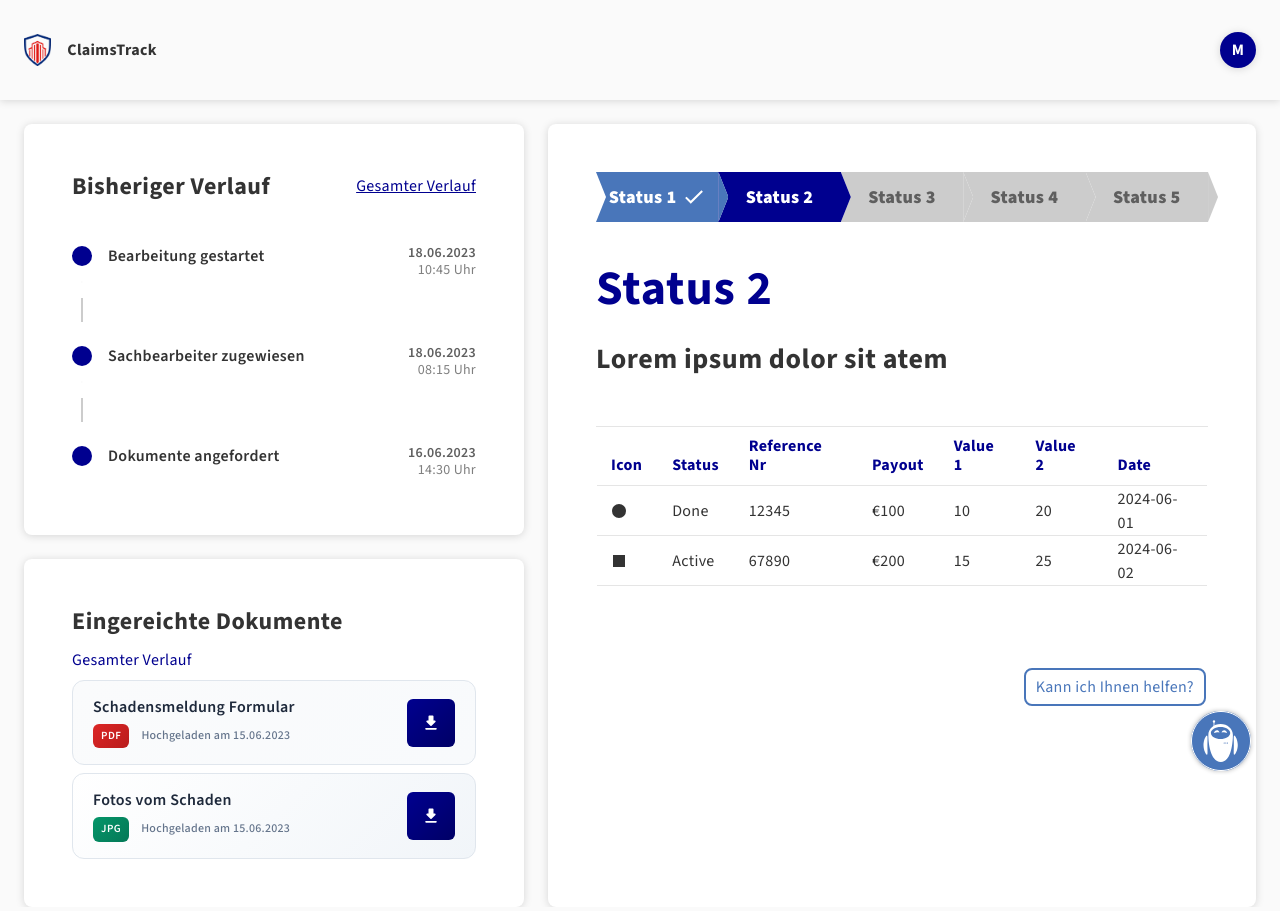
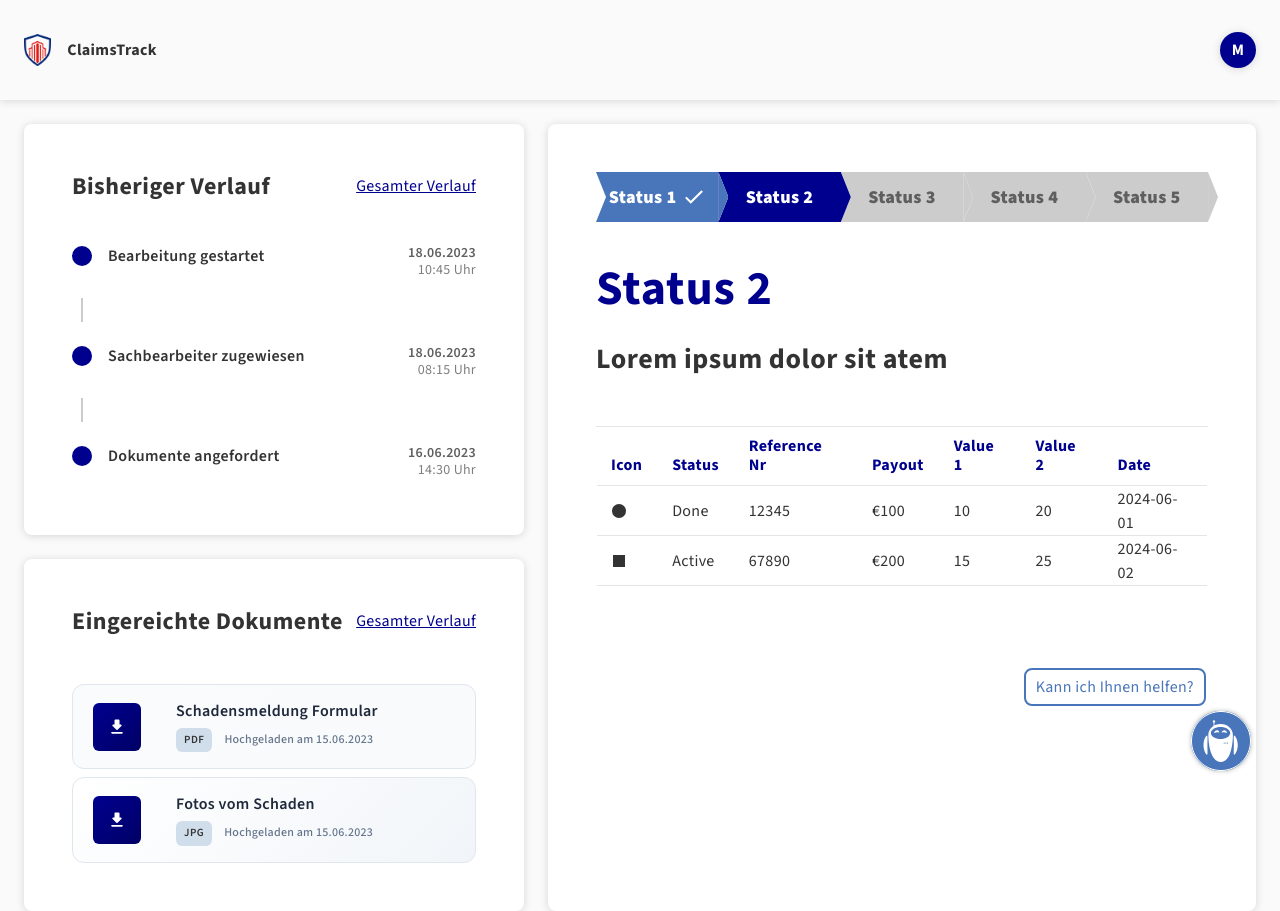
Before and after one commit to domenik-hofer/hackathon-2025, a React (Vite) app: page / in a window 1280 px wide. Both pictures are taken after a click on the button "Check Status". Built offline with nearby package versions, Linux system fonts and the light colour scheme.

Commit message:
Fabian: "Eingereichte Dokumente"- Design angepasst.

```diff
--- a/src/components/document/DocumentList.module.css
+++ b/src/components/document/DocumentList.module.css
@@ -4,6 +4,22 @@
   gap: 8px;
 
 
+}
+
+.mainTitle {
+    display: flex;
+    justify-content: space-between;
+    align-items: center;
+    margin-bottom: 40px;
+
+    h5 {
+        margin: 0
+    }
+
+    .allEntriesLink {
+        color: var(--color-base-axa-blue);
+        text-decoration: underline;
+    }
 }
 
 .document-item {
@@ -20,7 +36,7 @@
 .document-info {
   display: flex;
   align-items: center;
-  gap: 16px;
+  gap: 20px;
   flex: 1;
 }
 
@@ -47,9 +63,9 @@
 }
 
 .document-type {
-  color: #ffffff;
+  color: var(--color-ui-design-dark-grey, #2d343f);
   font-weight: 600;
-  background: linear-gradient(135deg, #3b82f6 0%, #1d4ed8 100%);
+  background: var(--color-ui-design-muted, #d0ddeb);
   padding: 4px 8px;
   border-radius: 6px;
   font-size: 11px;
@@ -66,7 +82,8 @@
 .document-actions {
   display: flex;
   align-items: center;
-  gap: 12px;
+  gap: 20px;
+  padding-right: 15px;
 }
 
 .download-button {
@@ -137,11 +154,3 @@
 .document-item:nth-child(even) {
   background: linear-gradient(135deg, #fafbfc 0%, #f8fafc 100%);
 }
-
-.document-type.pdf {
-  background: linear-gradient(135deg, #dc2626 0%, #b91c1c 100%);
-}
-
-.document-type.jpg {
-  background: linear-gradient(135deg, #059669 0%, #047857 100%);
-}
--- a/src/components/document/DocumentList.tsx
+++ b/src/components/document/DocumentList.tsx
@@ -43,6 +43,16 @@ export function DocumentList({ documents }: DocumentListProps) {
                     className={c('document-item')}
                 >
                     <div className={c('document-info')}>
+
+                    <div className={c('document-actions')}>
+                        <button className={c('download-button')}>
+                            <svg xmlns="http://www.w3.org/2000/svg" height="24" viewBox="0 0 24 24" width="24">
+                                <path d="M0 0h24v24H0V0z" fill="none"/>
+                                <path d="M16.59 9H15V4c0-.55-.45-1-1-1h-4c-.55 0-1 .45-1 1v5H7.41c-.89 0-1.34 1.08-.71 1.71l4.59 4.59c.39.39 1.02.39 1.41 0l4.59-4.59c.63-.63.19-1.71-.7-1.71zM5 19c0 .55.45 1 1 1h12c.55 0 1-.45 1-1s-.45-1-1-1H6c-.55 0-1 .45-1 1z"/>
+                            </svg>
+                        </button>
+                    </div>
+
                         <div className={c('document-details')}>
                             <h3 className={c('document-name')}>{doc.name}</h3>
                             <div className={c('document-meta')}>
@@ -53,14 +63,6 @@ export function DocumentList({ documents }: DocumentListProps) {
                             </div>
                         </div>
                     </div>
-                    <div className={c('document-actions')}>
-                        <button className={c('download-button')}>
-                            <svg xmlns="http://www.w3.org/2000/svg" height="24" viewBox="0 0 24 24" width="24">
-                                <path d="M0 0h24v24H0V0z" fill="none"/>
-                                <path d="M16.59 9H15V4c0-.55-.45-1-1-1h-4c-.55 0-1 .45-1 1v5H7.41c-.89 0-1.34 1.08-.71 1.71l4.59 4.59c.39.39 1.02.39 1.41 0l4.59-4.59c.63-.63.19-1.71-.7-1.71zM5 19c0 .55.45 1 1 1h12c.55 0 1-.45 1-1s-.45-1-1-1H6c-.55 0-1 .45-1 1z"/>
-                            </svg>
-                        </button>
-                    </div>
                 </div>
             ))}
         </div>
```
